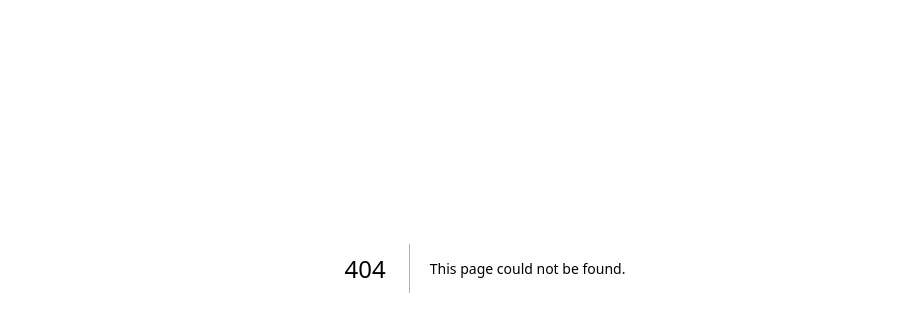
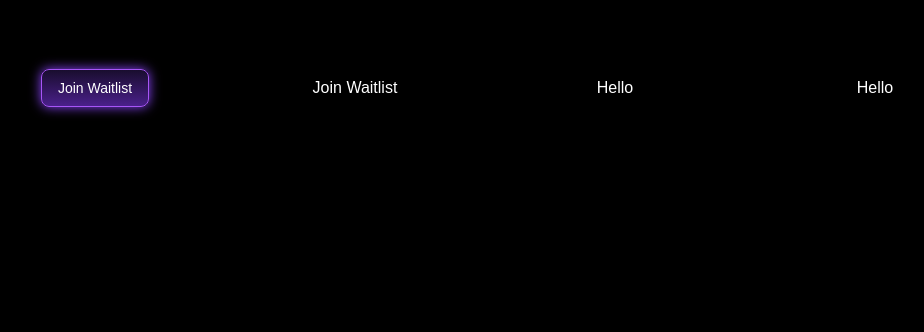
Before and after one commit to Ayusht0mar/components, a Next.js app: page /buttons in a window 1280 px wide. Before the commit this address had no page. Shown: the part 132-464 px from the top of the page, without its empty margins (155-1079 px from the left). Built offline with nearby package versions, Linux system fonts and the light colour scheme.

Commit message:
Buttons component created

```diff
--- /dev/null
+++ b/src/app/(components)/buttons/page.tsx
@@ -0,0 +1,33 @@
+import { div } from "framer-motion/client";
+
+const Buttons = () => {
+    return (
+        <div className="bg-black h-screen pt-10">
+            <div className="grid grid-cols-2 lg:grid-cols-4 w-[80vw] mt-5 mx-auto gap-4">
+                <div className="bg-black h-80 flex items-center justify-center">
+                    <button className="text-white border border-purple-500 py-2 px-4 rounded-lg font-medium text-sm bg-gradient-to-b from-[#190D2E] to-[#4a208a] shadow-[0px_0px_12px_#8c45ff]">
+                        Join Waitlist
+                    </button>
+                </div>
+                <div className="bg-black h-80 flex justify-center">
+                    <button className="text-white">
+                        Join Waitlist
+                    </button>
+                </div>
+                <div className="bg-black h-80 flex justify-center">
+                    <button className="text-white">
+                        Hello
+                    </button>
+                </div>
+                <div className="bg-black h-80 flex justify-center">
+                    <button className="text-white">
+                        Hello
+                    </button>
+                </div>
+
+            </div>
+        </div>
+     );
+}
+
+export default Buttons;
```
